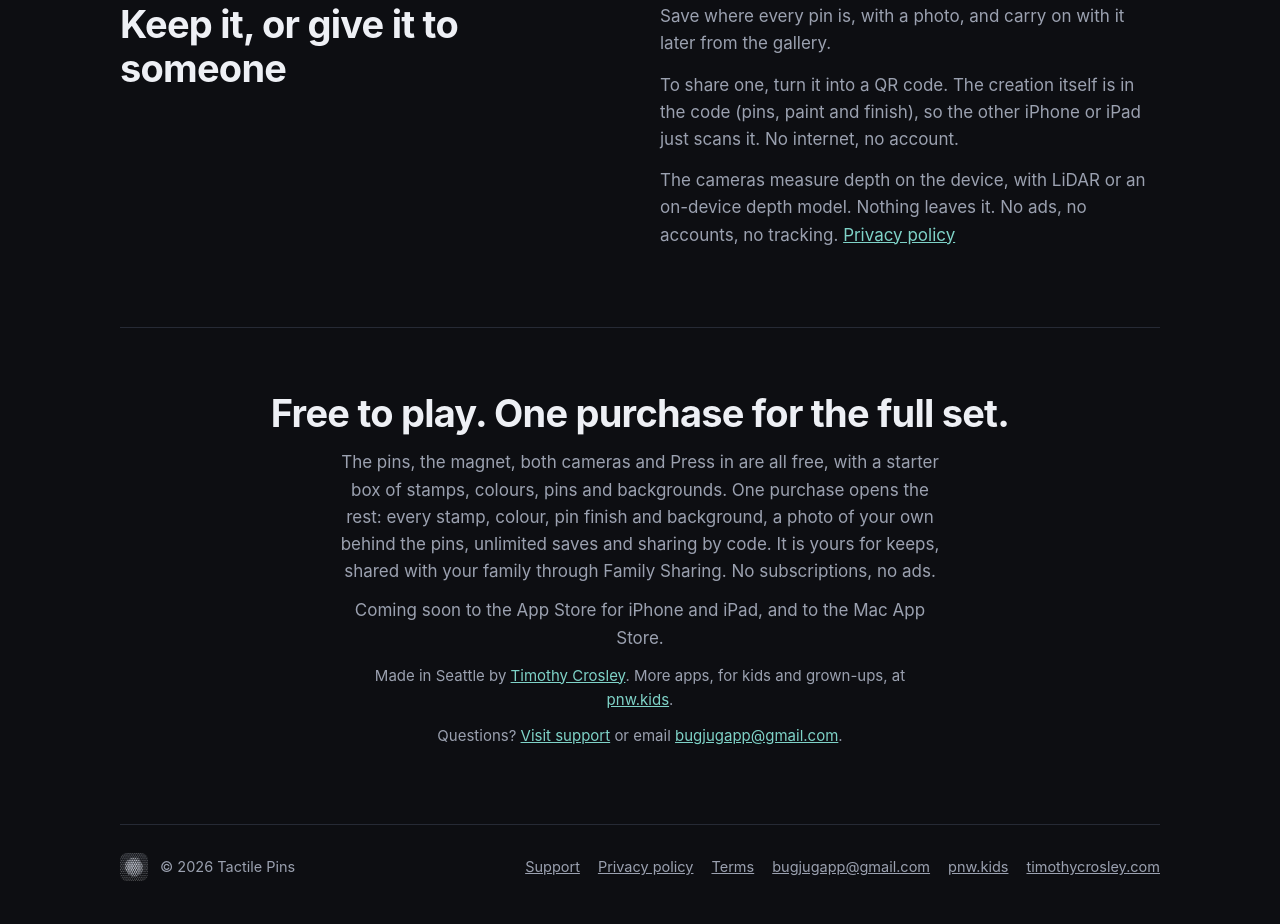
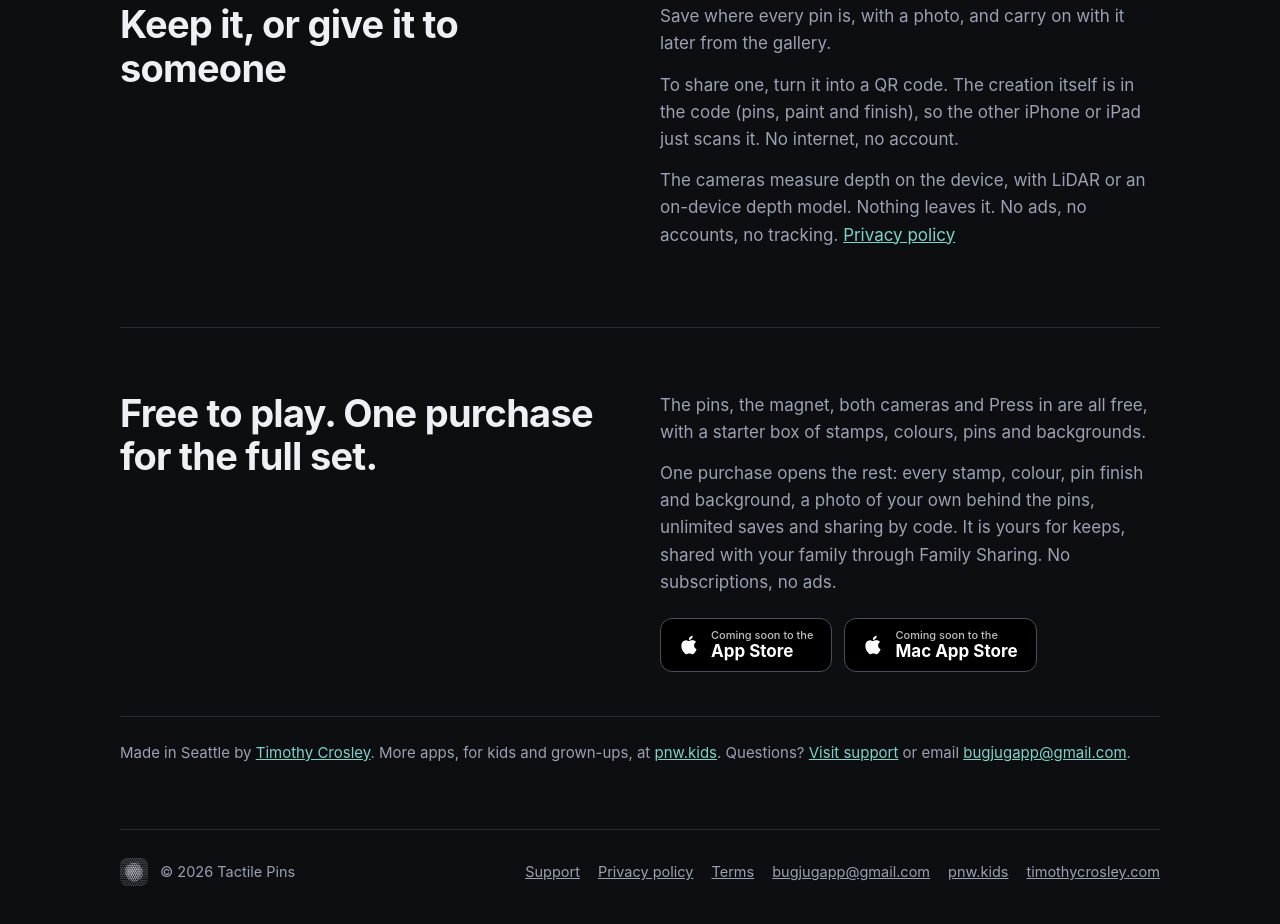
Before and after one commit to tactilepins/tactilepins.github.io, a plain HTML site: page index.html in a window 1280 px wide. Shown: the part 3017-3941 px from the top of the page. Drawn offline with Linux system fonts and the light colour scheme.

Commit message:
Lay out the full-set section like the rest of the page
Two columns, left-aligned, with the store badges, and the maker and contact
line on its own below; version the stylesheet so cached copies refresh.

Co-Authored-By: Claude Opus 5.5 <noreply@anthropic.com>

```diff
--- a/index.html
+++ b/index.html
@@ -13,7 +13,7 @@
 <meta name="theme-color" content="#0d0e12">
 <link rel="icon" type="image/png" href="media/icon-180.png">
 <link rel="apple-touch-icon" href="media/icon-180.png">
-<link rel="stylesheet" href="style.css">
+<link rel="stylesheet" href="style.css?v=2">
 </head>
 <body>
 <div class="wrap">
@@ -109,11 +109,26 @@
     </section>
 
     <section class="closing">
-      <h2>Free to play. One purchase for the full set.</h2>
-      <p>The pins, the magnet, both cameras and Press in are all free, with a starter box of stamps, colours, pins and backgrounds. One purchase opens the rest: every stamp, colour, pin finish and background, a photo of your own behind the pins, unlimited saves and sharing by code. It is yours for keeps, shared with your family through Family Sharing. No subscriptions, no ads.</p>
-      <p>Coming soon to the App Store for iPhone and iPad, and to the Mac App Store.</p>
-      <p class="maker">Made in Seattle by <a href="https://timothycrosley.com">Timothy Crosley</a>. More apps, for kids and grown-ups, at <a href="https://pnw.kids">pnw.kids</a>.</p>
-      <p class="maker">Questions? <a href="support.html">Visit support</a> or email <a href="mailto:bugjugapp@gmail.com">bugjugapp@gmail.com</a>.</p>
+      <div class="private">
+        <div>
+          <h2>Free to play. One purchase for the full set.</h2>
+        </div>
+        <div>
+          <p>The pins, the magnet, both cameras and Press in are all free, with a starter box of stamps, colours, pins and backgrounds.</p>
+          <p>One purchase opens the rest: every stamp, colour, pin finish and background, a photo of your own behind the pins, unlimited saves and sharing by code. It is yours for keeps, shared with your family through Family Sharing. No subscriptions, no ads.</p>
+          <div class="cta">
+            <span class="store soon" aria-label="Coming soon to the App Store for iPhone and iPad">
+              <svg width="22" height="22" viewBox="0 0 24 24" aria-hidden="true"><path fill="currentColor" d="M16.4 12.6c0-2.6 2.1-3.8 2.2-3.9-1.2-1.8-3.1-2-3.7-2-1.6-.2-3.1.9-3.9.9-.8 0-2-.9-3.3-.9-1.7 0-3.3 1-4.2 2.5-1.8 3.1-.5 7.7 1.3 10.2.9 1.2 1.9 2.6 3.2 2.6 1.3-.1 1.8-.8 3.3-.8 1.6 0 2 .8 3.3.8 1.4 0 2.3-1.3 3.1-2.5 1-1.4 1.4-2.8 1.4-2.9 0 0-2.7-1-2.7-4zM13.9 5c.7-.9 1.2-2 1-3.2-1 0-2.3.7-3 1.6-.7.8-1.2 2-1.1 3.1 1.2.1 2.3-.6 3.1-1.5z"/></svg>
+              <span><small>Coming soon to the</small>App Store</span>
+            </span>
+            <span class="store soon" aria-label="Coming soon to the Mac App Store">
+              <svg width="22" height="22" viewBox="0 0 24 24" aria-hidden="true"><path fill="currentColor" d="M16.4 12.6c0-2.6 2.1-3.8 2.2-3.9-1.2-1.8-3.1-2-3.7-2-1.6-.2-3.1.9-3.9.9-.8 0-2-.9-3.3-.9-1.7 0-3.3 1-4.2 2.5-1.8 3.1-.5 7.7 1.3 10.2.9 1.2 1.9 2.6 3.2 2.6 1.3-.1 1.8-.8 3.3-.8 1.6 0 2 .8 3.3.8 1.4 0 2.3-1.3 3.1-2.5 1-1.4 1.4-2.8 1.4-2.9 0 0-2.7-1-2.7-4zM13.9 5c.7-.9 1.2-2 1-3.2-1 0-2.3.7-3 1.6-.7.8-1.2 2-1.1 3.1 1.2.1 2.3-.6 3.1-1.5z"/></svg>
+              <span><small>Coming soon to the</small>Mac App Store</span>
+            </span>
+          </div>
+        </div>
+      </div>
+      <p class="maker">Made in Seattle by <a href="https://timothycrosley.com">Timothy&nbsp;Crosley</a>. More apps, for kids and grown-ups, at <a href="https://pnw.kids">pnw.kids</a>. Questions? <a href="support.html">Visit support</a> or email <a href="mailto:bugjugapp@gmail.com">bugjugapp@gmail.com</a>.</p>
     </section>
   </main>
 
--- a/style.css
+++ b/style.css
@@ -103,10 +103,8 @@ h2 { font-size: clamp(28px, 3.6vw, 38px); letter-spacing: -.02em; line-height: 1
 .private { display: grid; grid-template-columns: 1fr 1fr; gap: 40px; align-items: start; }
 .private p { color: var(--muted); margin: 0 0 14px; }
 
-.closing { text-align: center; }
-.closing h2 { margin-bottom: 14px; }
-.closing p { color: var(--muted); max-width: 36em; margin: 0 auto 12px; }
-.maker { color: var(--muted); font-size: 15px; }
+.closing .cta { margin: 22px 0 0; }
+.maker { color: var(--muted); font-size: 15px; margin: 44px 0 0; padding-top: 24px; border-top: 1px solid var(--line); }
 
 footer { border-top: 1px solid var(--line); padding: 28px 0 44px; color: var(--muted); font-size: 14.5px;
          display: flex; flex-wrap: wrap; gap: 10px 24px; align-items: center; justify-content: space-between; }
```
Also changed, not shown: privacy.html (+1 -1 lines), support.html (+1 -1 lines).
